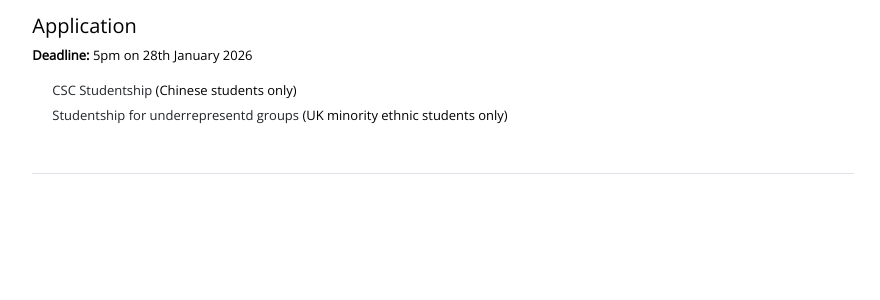
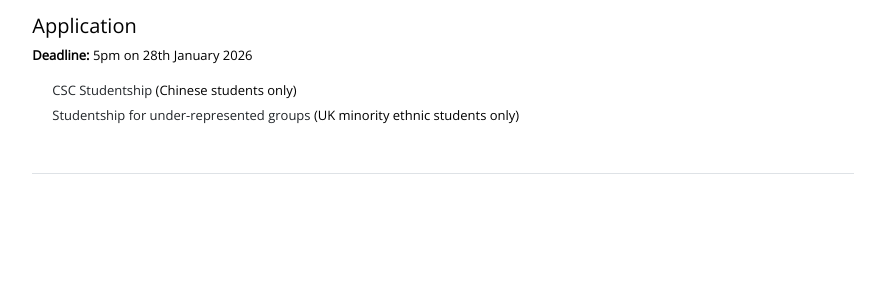
Before and after one commit to mtpearce/mtpearce.github.io, a Jekyll site: the page built from phd.md, in a window 1280 px wide. Shown: the part 611-911 px from the top of the page, without its empty margins (197-1077 px from the left). Built offline with Jekyll 4.4.1, drawn with Linux system fonts in a browser that asks for light colours; nearby versions of some CDN libraries.

Commit message:
Update PhD advert

```diff
--- a/phd.md
+++ b/phd.md
@@ -27,7 +27,7 @@ title: "Learning to listen, listening to learn"
 
 <ul>
 <li><a href="https://www.qmul.ac.uk/eecs/phd/phd-studentships/csc-phd-studentships-in-electronic-engineering-and-computer-science/">CSC Studentship</a> (Chinese students only) </li>
-<li><a href="https://www.qmul.ac.uk/scholarships/items/uk-bame-phd-studentships-1.html">Studentship for underrepresentd groups</a> (UK minority ethnic students only) </li>
+<li><a href="https://www.qmul.ac.uk/scholarships/items/uk-bame-phd-studentships-1.html">Studentship for under-represented groups</a> (UK minority ethnic students only) </li>
 </ul>
 
 </div>
```
